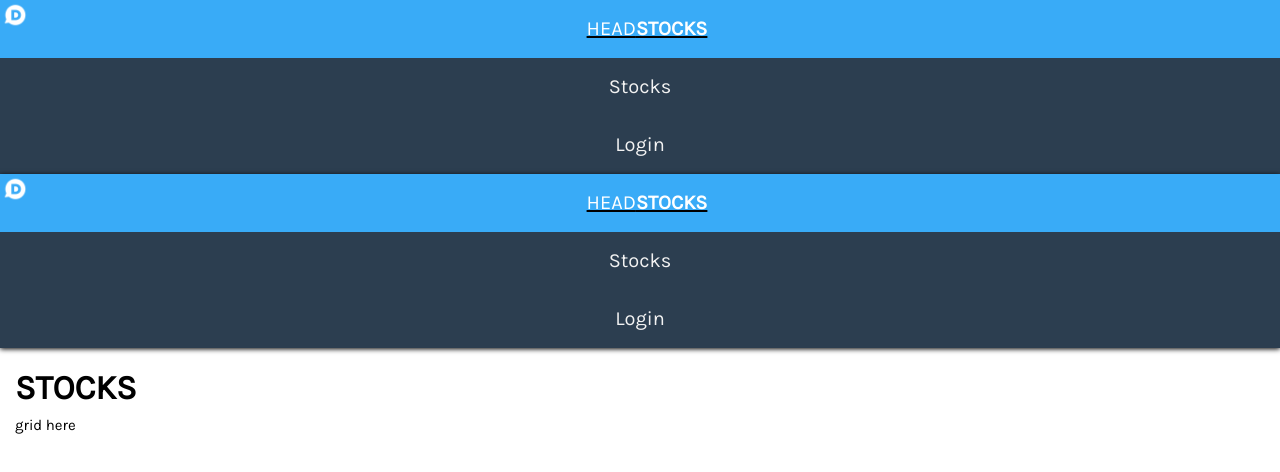
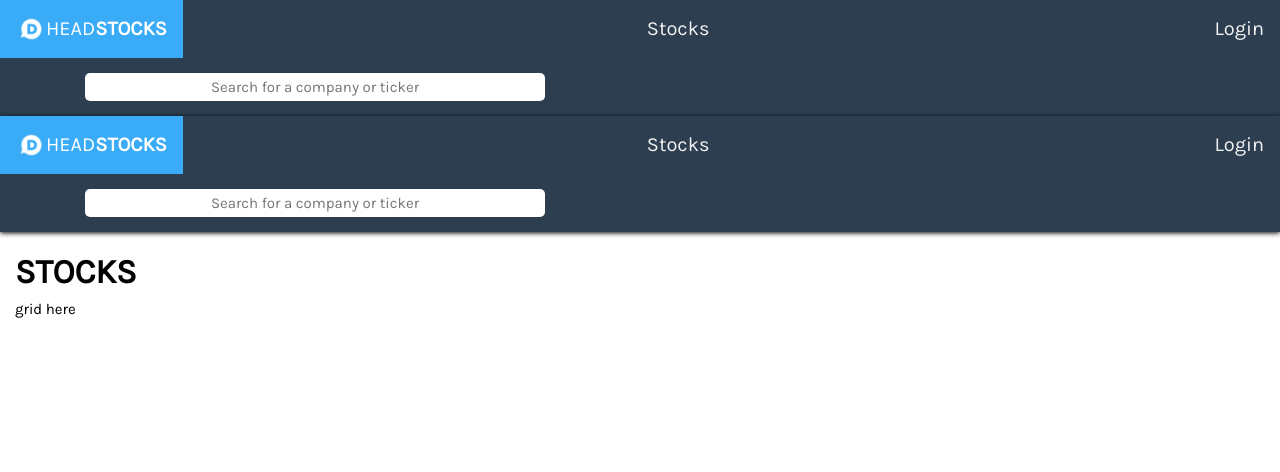
Before and after one commit to nikhil-elayath/head-stocks, a React app in the folder client/: page /stocks in a window 1280 px wide. Shown: the top 472 px of the page. Built offline with nearby package versions, Linux system fonts and the light colour scheme.

Commit message:
NavbarDefault.js edited online with Bitbucket

```diff
--- a/client/src/components/NavbarDefault.js
+++ b/client/src/components/NavbarDefault.js
@@ -1,11 +1,13 @@
-import React, { Component } from "react";
+import React, { Component } from 'react'
 import "../styles/Navbar.css";
 import { Link } from "react-router-dom";
-import logo from "./fakelogo.png";
+import logo from "./fakelogo.png"
 
 export default class NavbarDefault extends Component {
+
     //Displays option inside the hamburger button
     myhamburgfunction() {
+
         // gets the complete navbar element
         var x = document.getElementById("navbarID");
         // checks if navbar has the required className
@@ -15,52 +17,58 @@ export default class NavbarDefault extends Component {
         } else {
           x.className = "navbarHS";
         }
-  }
-
-  removeToekn = () => {
-    localStorage.removeItem("token");
       };
 
     render() {
         return (
+
                 <div className="navbarHS" id="navbarID">
                     <Link to="/Headstocks">
-          <div>
-            <img
-              className="navbarlogoimage"
-              src={logo}
-              alt="logo"
-              width="30px"
-              height="30px"
-            />
+                    <div className="navbarLogoName">
                         <span className="active">
+                        <img className="navbarlogoimage" src={logo} alt="logo" width="30px" height="30px"/>
                             HEAD<b>STOCKS</b>
                         </span>
                     </div>
                     </Link>
-        <span>
+
+
+                    <div className="navbarLoginOptions">
+                        <span
+                        >
+                            <Link to="/Login" className="linkdecornone">
+                            Login
+                            </Link>
+                        </span>
+                    </div>
+
+
+
+                    <div className="navbarStockOptions">
+
+                        <span
+                        >
                             <Link to="/StocksHome" className="linkdecornone">
                             Stocks
                             </Link>
                         </span>
-        {!localStorage.getItem("token") ? (
-          <span>
-            <Link to="/Login" className="linkdecornone">
-              Login
-            </Link>
-          </span>
-        ) : (
-          <span onClick={this.removeToken}>
-            <Link to="/" className="linkdecornone">
-              Logout
-            </Link>
-          </span>
-        )}
+
+                    </div>
+
+                    <div className= "navbarSearchBox">
+                        <input type="text" placeholder="Search for a company or ticker">
+
+                        </input>
+                   </div>
 
                     <span className="icon" onClick={this.myhamburgfunction}>
                         <i className="fa fa-bars"></i>
                     </span>
+
+
+
                 </div>
-    );
+
+        )
     }
 }
```
Lines whose indentation alone changed are shown as unchanged.
